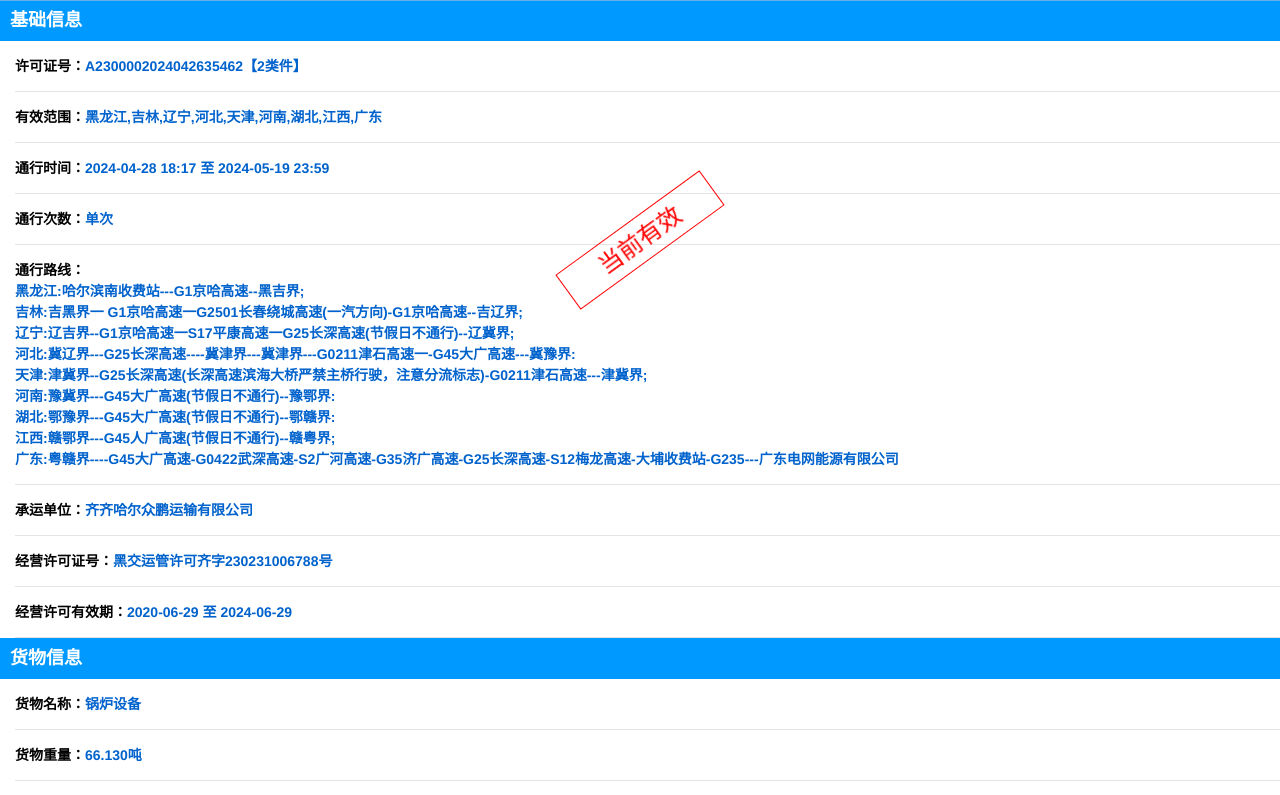
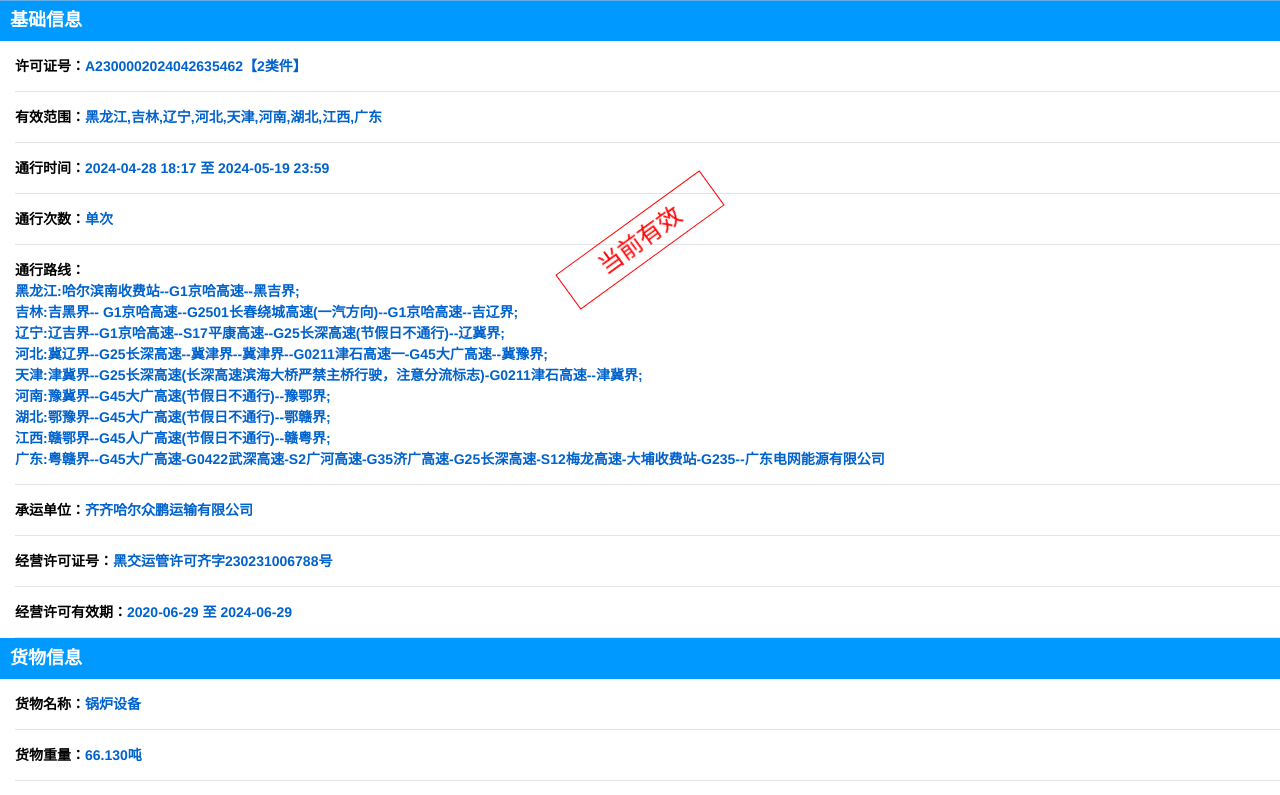
Before and after one commit to rjlxukexinxi/xukexinxi, a plain HTML site: page index.html in a window 1280 px wide. Shown: the top 795 px of the page. Drawn offline with Linux system fonts and the light colour scheme.

Commit message:
Update index.html

```diff
--- a/index.html
+++ b/index.html
@@ -45,7 +45,7 @@
 		</div>
 		<div class="mui-input-row ">
 			<span class="title">通行路线：</span>
-			<div id="route-list">黑龙江:哈尔滨南收费站---G1京哈高速--黑吉界;<br>吉林:吉黑界一 G1京哈高速一G2501长春绕城高速(一汽方向)-G1京哈高速--吉辽界;<br>辽宁:辽吉界--G1京哈高速一S17平康高速一G25长深高速(节假日不通行)--辽冀界;<br>河北:冀辽界---G25长深高速----冀津界---冀津界---G0211津石高速一-G45大广高速---冀豫界:<br>天津:津冀界--G25长深高速(长深高速滨海大桥严禁主桥行驶，注意分流标志)-G0211津石高速---津冀界;<br>河南:豫冀界---G45大广高速(节假日不通行)--豫鄂界:<br>湖北:鄂豫界---G45大广高速(节假日不通行)--鄂赣界:<br>江西:赣鄂界---G45人广高速(节假日不通行)--赣粤界;<br>广东:粤赣界----G45大广高速-G0422武深高速-S2广河高速-G35济广高速-G25长深高速-S12梅龙高速-大埔收费站-G235---广东电网能源有限公司</div>
+			<div id="route-list">黑龙江:哈尔滨南收费站--G1京哈高速--黑吉界;<br>吉林:吉黑界-- G1京哈高速--G2501长春绕城高速(一汽方向)--G1京哈高速--吉辽界;<br>辽宁:辽吉界--G1京哈高速--S17平康高速--G25长深高速(节假日不通行)--辽冀界;<br>河北:冀辽界--G25长深高速--冀津界--冀津界--G0211津石高速一-G45大广高速--冀豫界;<br>天津:津冀界--G25长深高速(长深高速滨海大桥严禁主桥行驶，注意分流标志)-G0211津石高速--津冀界;<br>河南:豫冀界--G45大广高速(节假日不通行)--豫鄂界;<br>湖北:鄂豫界--G45大广高速(节假日不通行)--鄂赣界;<br>江西:赣鄂界--G45人广高速(节假日不通行)--赣粤界;<br>广东:粤赣界--G45大广高速-G0422武深高速-S2广河高速-G35济广高速-G25长深高速-S12梅龙高速-大埔收费站-G235--广东电网能源有限公司</div>
 		</div>
 		<div class="mui-input-row ">
 			<span class="title">承运单位：</span><span id="applicantName">齐齐哈尔众鹏运输有限公司</span>
```
